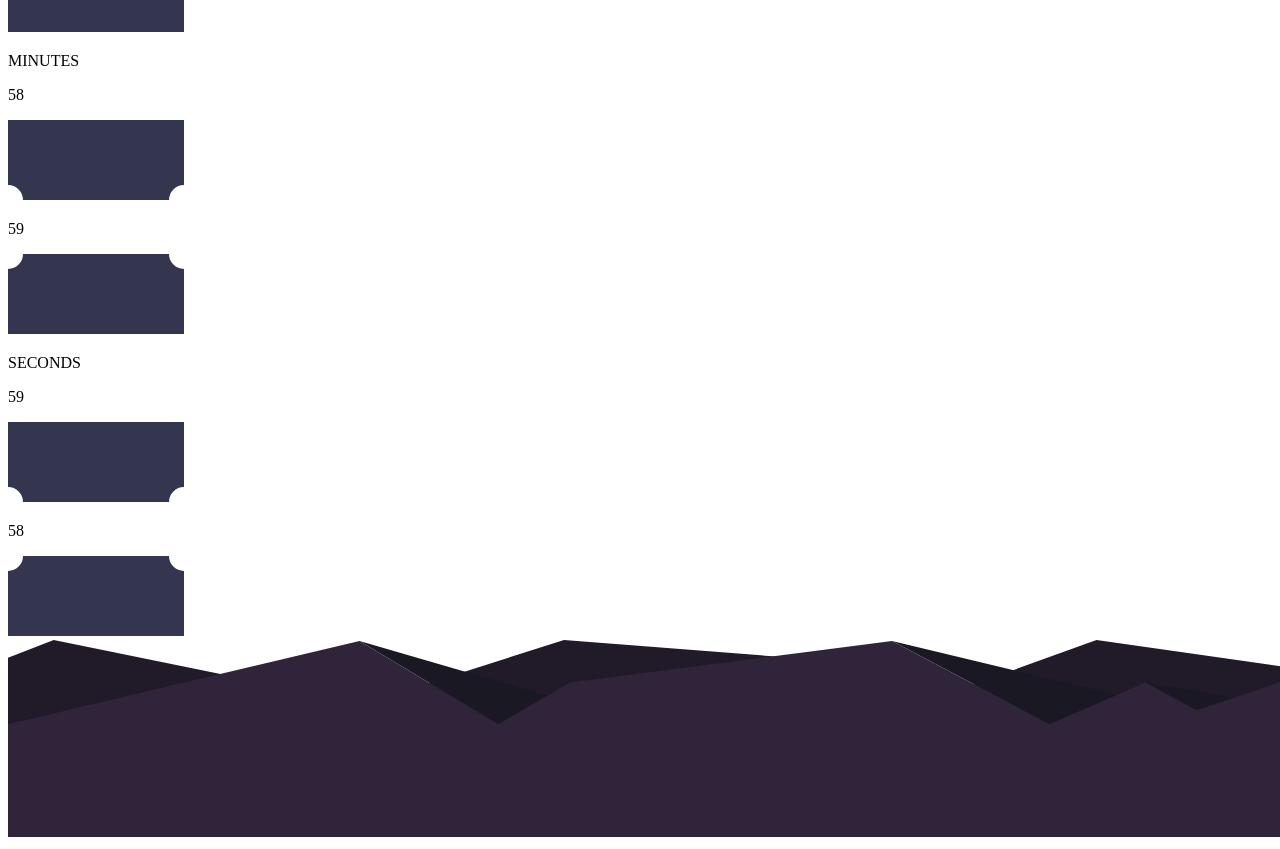
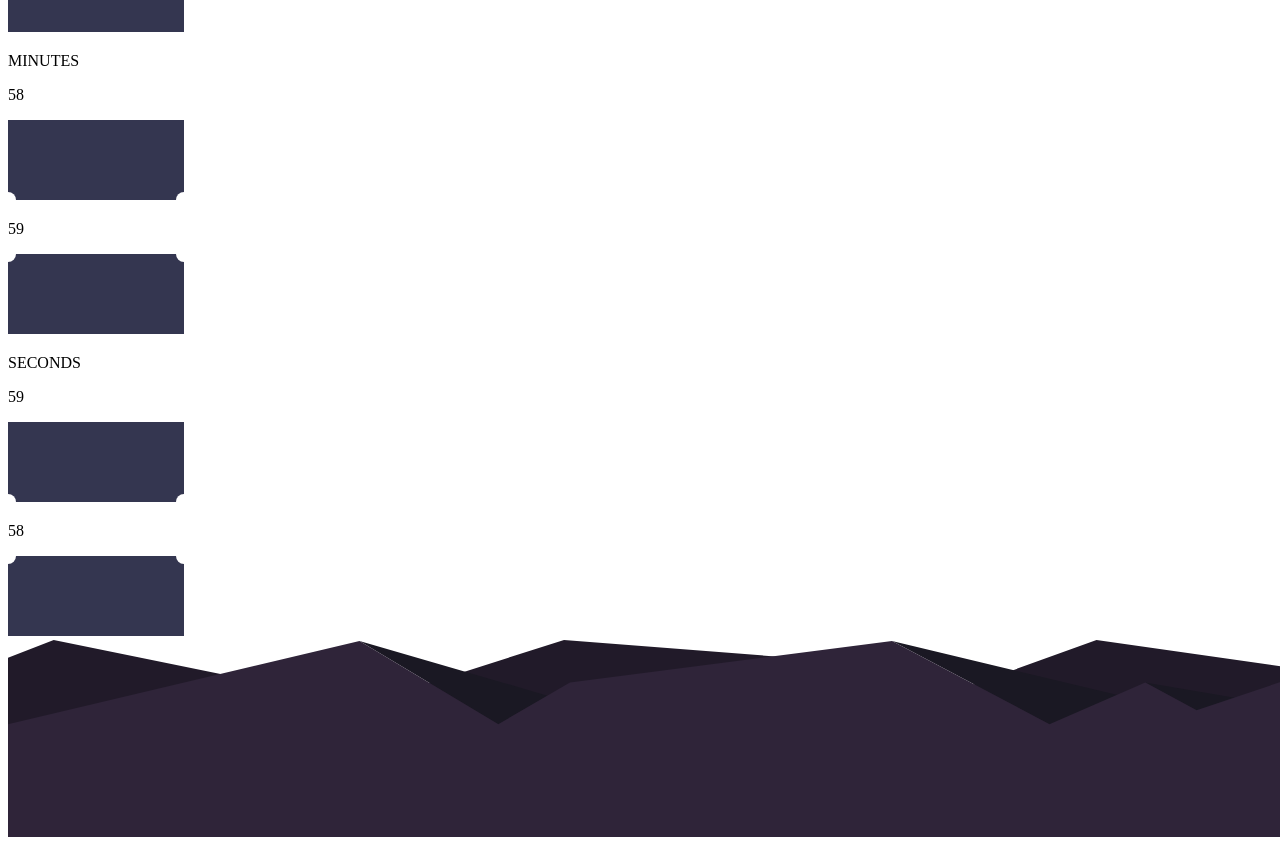
Before and after one commit to cloworm/countdown, a Next.js app: page / in a window 1280 px wide. Shown: the part 900-1749 px from the top of the page. Built offline with nearby package versions, Linux system fonts and the light colour scheme.

Commit message:
made animation 3d

```diff
--- a/components/Countdown.tsx
+++ b/components/Countdown.tsx
@@ -61,7 +61,7 @@ const Countdown = (): ReactElement => {
   if (!isMounted || !previous) return <></>
 
   return (
-    <div className="flex space-x-4">
+    <div className="flex space-x-10">
       <CountdownCard id={`days${current.days}-${previous.days}`} label="DAYS" key={`days${current.days}-${previous.days}`} current={current.days} previous={previous.days} />
       <CountdownCard id={`hours${current.hours}-${previous.hours}`} label="HOURS" key={`hours${current.hours}-${previous.hours}`} current={current.hours} previous={previous.hours} />
       <CountdownCard id={`minutes${current.minutes}-${previous.minutes}`} label="MINUTES" key={`minutes${current.minutes}-${previous.minutes}`} current={current.minutes} previous={previous.minutes} />
--- a/components/CountdownCard.tsx
+++ b/components/CountdownCard.tsx
@@ -14,20 +14,20 @@ interface Props {
 const CountdownCard = ({ id, label, current, previous }: Props): ReactElement => {
   return (
     <div>
-      <div className="relative">
+      <div className="relative perspective">
 
         {/* Top Half Static */}
         <div
           className="relative rounded-t-lg h-20 w-44 overflow-hidden brightness-90"
         >
-          <p className="absolute top-8 left-8 text-theme_softRed text-8xl font-bold">
+          <p className="absolute top-8 left-0 right-0 text-center text-theme_softRed text-8xl font-bold">
             {padStart(current)}
           </p>
           <svg width="11rem" height="5rem">
             <mask id={`${id}-m`} fill="#fff">
               <rect id={`${id}-r`} width="11rem" height="5rem"/>
-              <circle r="15" fill="#000" cx="0" cy="5rem" />
-              <circle r="15" fill="#000" cx="11rem" cy="5rem" />
+              <circle r="8" fill="#000" cx="0" cy="5rem" />
+              <circle r="8" fill="#000" cx="11rem" cy="5rem" />
             </mask>
             <use href={`#${id}-r`} fill="hsl(236, 21%, 26%)" mask={`url(#${id}-m)`} />
           </svg>
@@ -37,37 +37,37 @@ const CountdownCard = ({ id, label, current, previous }: Props): ReactElement =>
         <div
           className="relative rounded-b-lg h-20 w-44 overflow-hidden"
         >
-          <p className="absolute bottom-8 left-8 text-theme_softRed text-8xl font-bold" data-testid={id}>
+          <p className="absolute bottom-8 left-0 right-0 text-center text-theme_softRed text-8xl font-bold" data-testid={id}>
             {padStart(previous)}
           </p>
           <svg width="11rem" height="5rem">
             <mask id={`${id}-m2`} fill="#fff">
               <rect id={`${id}-r2`} width="11rem" height="5rem"/>
-              <circle r="15" fill="#000" cx="0" cy="0" />
-              <circle r="15" fill="#000" cx="11rem" cy="0" />
+              <circle r="8" fill="#000" cx="0" cy="0" />
+              <circle r="8" fill="#000" cx="11rem" cy="0" />
             </mask>
             <use href={`#${id}-r2`} fill="hsl(236, 21%, 26%)" mask={`url(#${id}-m2)`} />
           </svg>
         </div>
 
-        <p className="text-center text-theme_grayishBlue text-lg font-bold tracking-widest pt-8">
+        <p className="text-center text-theme_grayishBlue text font-bold tracking-widest pt-7">
           {label}
         </p>
 
         { previous !== current &&
           <>
             <div
-              className="absolute top-0 left-0 rounded-t-lg h-20 w-44 overflow-hidden brightness-90 animate-flipTop origin-bottom backface-hidden"
+              className="absolute top-0 left-0 rounded-t-lg h-20 w-44 overflow-hidden brightness-80 animate-flipTop origin-bottom preserve-3d backface-hidden"
             >
               <div className="relative">
-                <p className="absolute top-8 left-8 text-theme_softRed text-8xl font-bold">
+                <p className="absolute top-8 left-0 right-0 text-center text-theme_softRed text-8xl font-bold">
                   {padStart(previous)}
                 </p>
                 <svg width="11rem" height="5rem">
                   <mask id={`${id}-m`} fill="#fff">
                     <rect id={`${id}-r`} width="11rem" height="5rem"/>
-                    <circle r="15" fill="#000" cx="0" cy="5rem" />
-                    <circle r="15" fill="#000" cx="11rem" cy="5rem" />
+                    <circle r="8" fill="#000" cx="0" cy="5rem" />
+                    <circle r="8" fill="#000" cx="11rem" cy="5rem" />
                   </mask>
                   <use href={`#${id}-r`} fill="hsl(236, 21%, 26%)" mask={`url(#${id}-m)`} />
                 </svg>
@@ -75,17 +75,17 @@ const CountdownCard = ({ id, label, current, previous }: Props): ReactElement =>
             </div>
 
             <div
-              className="absolute top-20 left-0 rounded-b-lg h-20 w-44 overflow-hidden animate-flipBottom origin-top backface-hidden"
+              className="absolute top-20 left-0 rounded-b-lg h-20 w-44 overflow-hidden animate-flipBottom origin-top preserve-3d backface-hidden"
             >
               <div className="relative">
-                <p className="absolute bottom-8 left-8 text-theme_softRed text-8xl font-bold">
+                <p className="absolute bottom-8 left-0 right-0 text-center text-theme_softRed text-8xl font-bold">
                   {padStart(current)}
                 </p>
                 <svg width="11rem" height="5rem">
                   <mask id={`${id}-m2`} fill="#fff">
                     <rect id={`${id}-r2`} width="11rem" height="5rem"/>
-                    <circle r="15" fill="#000" cx="0" cy="0" />
-                    <circle r="15" fill="#000" cx="11rem" cy="0" />
+                    <circle r="8" fill="#000" cx="0" cy="0" />
+                    <circle r="8" fill="#000" cx="11rem" cy="0" />
                   </mask>
                   <use href={`#${id}-r2`} fill="hsl(236, 21%, 26%)" mask={`url(#${id}-m2)`} />
                 </svg>
--- a/pages/index.tsx
+++ b/pages/index.tsx
@@ -15,7 +15,7 @@ const Home = (): ReactElement => {
       </Head>
 
       <main className="relative flex flex-col items-center justify-center bg-theme_veryDarkMostlyBlackBlue min-h-screen bg-stars">
-        <h1 className="text-white text-3xl text-center font-bold tracking-widest pb-32">
+        <h1 className="text-white text-2xl text-center font-bold tracking-widest pb-32">
           WE&apos;RE LAUNCHING SOON
         </h1>
 
```
Also changed, not shown: tailwind.config.js (+7 -0 lines).
